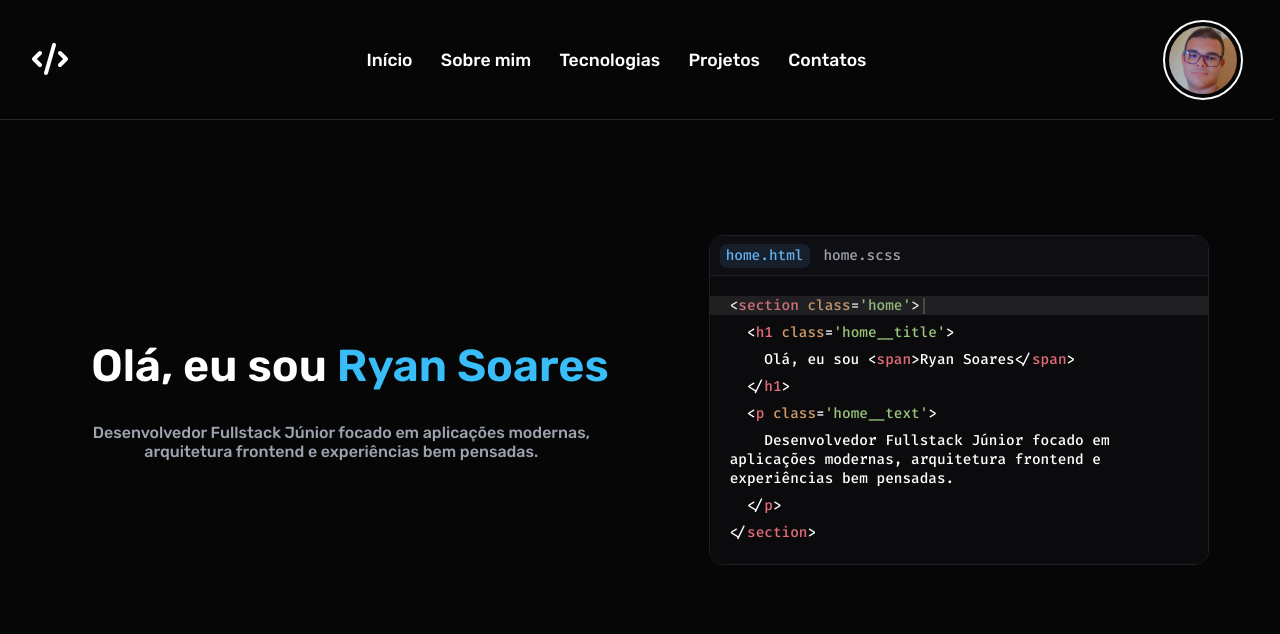
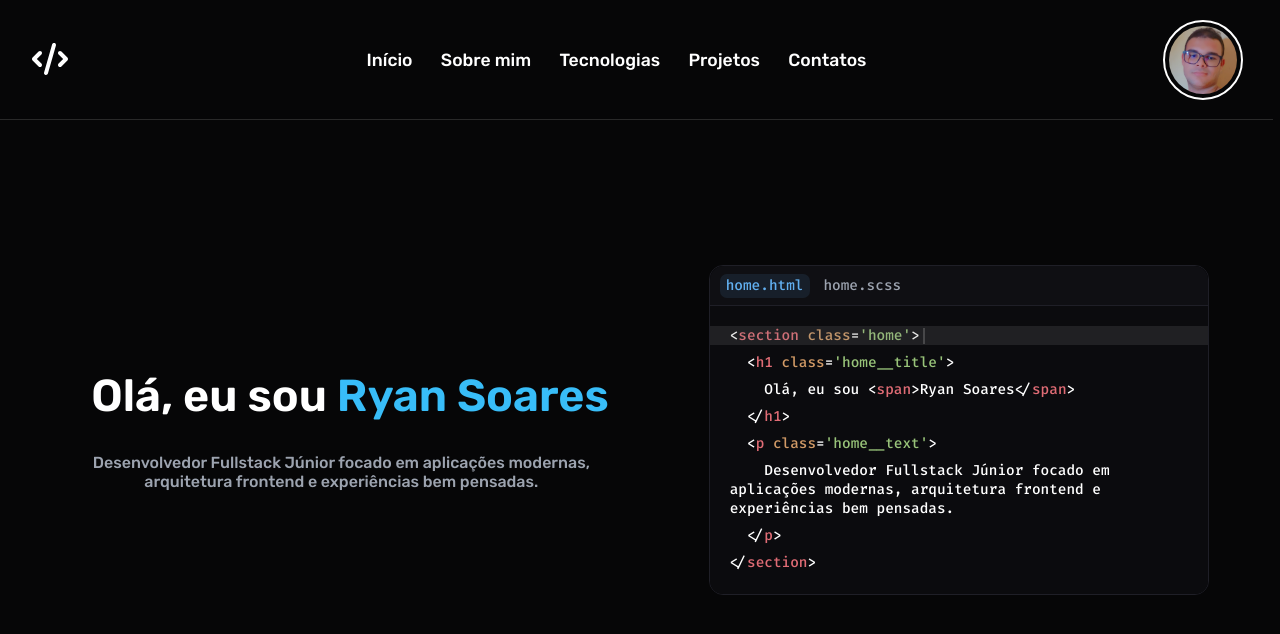
Before and after one commit to RyanSoar3s/portfolio, an Angular app: page / in a window 1280 px wide. Shown: the top 634 px of the page. Built offline with nearby package versions, Linux system fonts and the light colour scheme.

Commit message:
refactor: adjust in padding

```diff
--- a/src/app/features/home/home.scss
+++ b/src/app/features/home/home.scss
@@ -3,7 +3,7 @@
 :host {
   @include dimension(calc(100dvh - 120px), 100dvw);
   @include flex($flexDirection: row, $alignItems: center, $justifyContent: center, $gap: 50px);
-  @include padding(top, 120px);
+  @include padding(top, 180px);
 
 }
 
```
